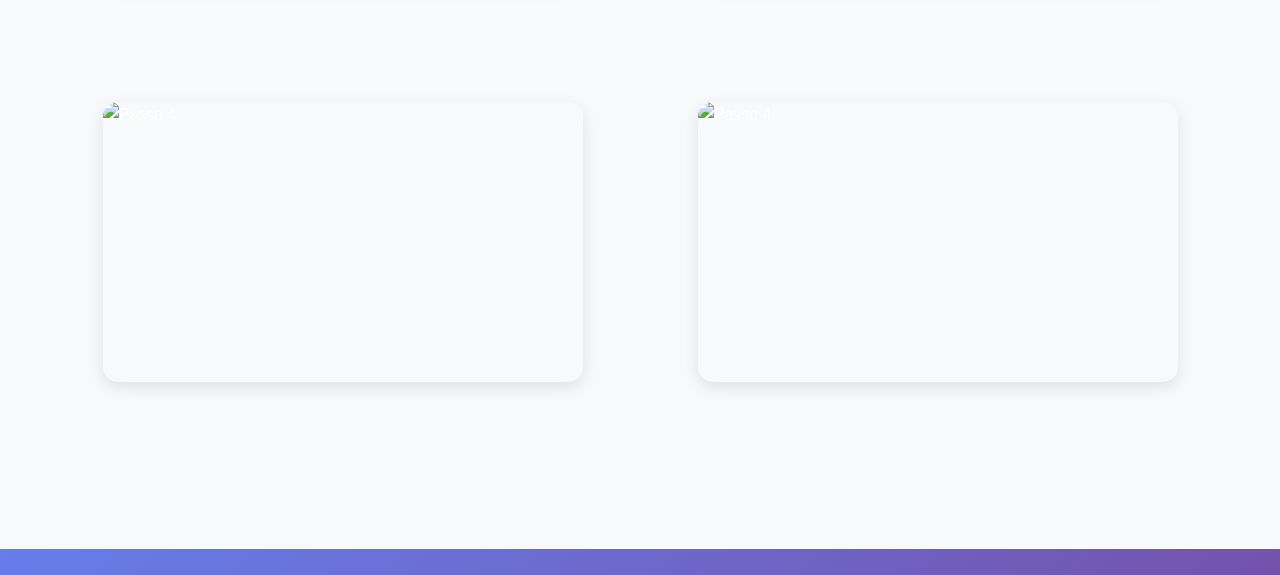
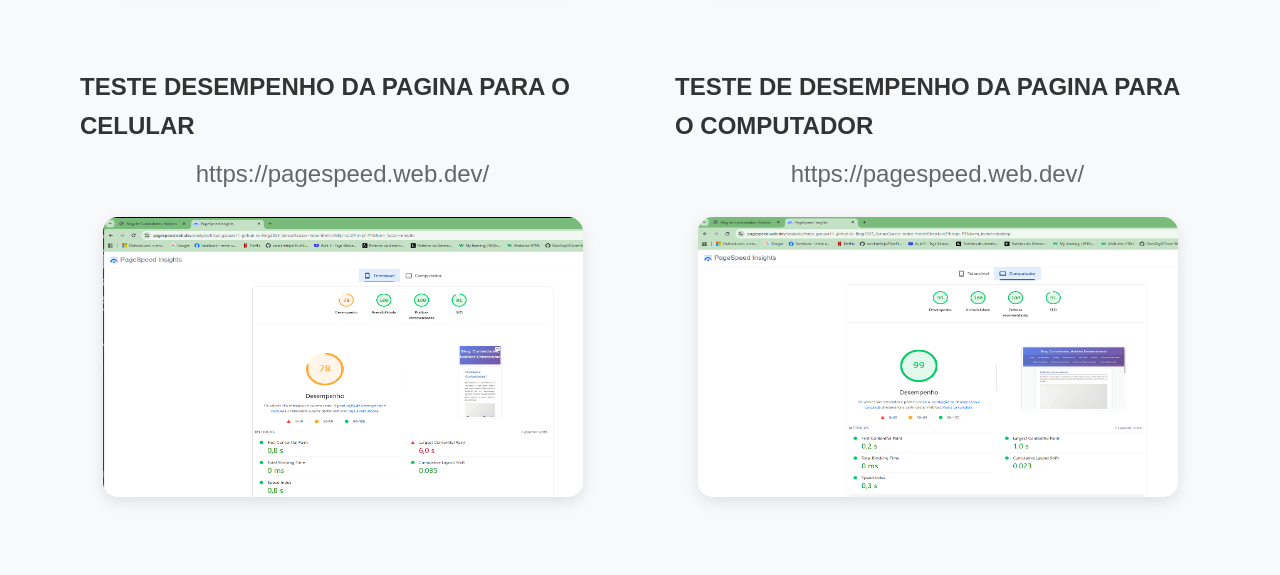
Before and after one commit to GSOUZA11/Blog2025_SenacOsasco, a plain HTML site: page teste_passo_GithubPages.html in a window 1280 px wide. Shown: the part 1431-2006 px from the top of the page. Drawn offline with Linux system fonts and the light colour scheme.

Commit message:
alterção no testo e inserindo imagem

```diff
--- a/teste_passo_GithubPages.html
+++ b/teste_passo_GithubPages.html
@@ -65,14 +65,16 @@
       </p><img src="./infograficos/img/github_pages02.png" alt="Passo 4"/>
       </div>
 
-      <div class="etapa"><h3></h3> <p>
+      <div class="etapa"><h3>TESTE DESEMPENHO DA PAGINA PARA O CELULAR</h3> <p>
 
-      </p><img src="./img/passo4.png" alt="Passo 4"/>
+        https://pagespeed.web.dev/
+      </p><img src="./infograficos/img/teste_celular.png" alt="Passo 4"/>
       </div>
 
-      <div class="etapa"><h3></h3> <p>
+      <div class="etapa"><h3>TESTE DE DESEMPENHO DA PAGINA PARA O COMPUTADOR</h3> <p>
 
-      </p><img src="./img/passo4.png" alt="Passo 4"/>
+        https://pagespeed.web.dev/
+      </p><img src="./infograficos/img/teste_computador.png" alt="Passo 4"/>
       </div>
     </div>
     <div style="height: 60px;"></div>
```
Also changed, not shown: infograficos/img/teste_celular.png (added), infograficos/img/teste_computador.png (added).
